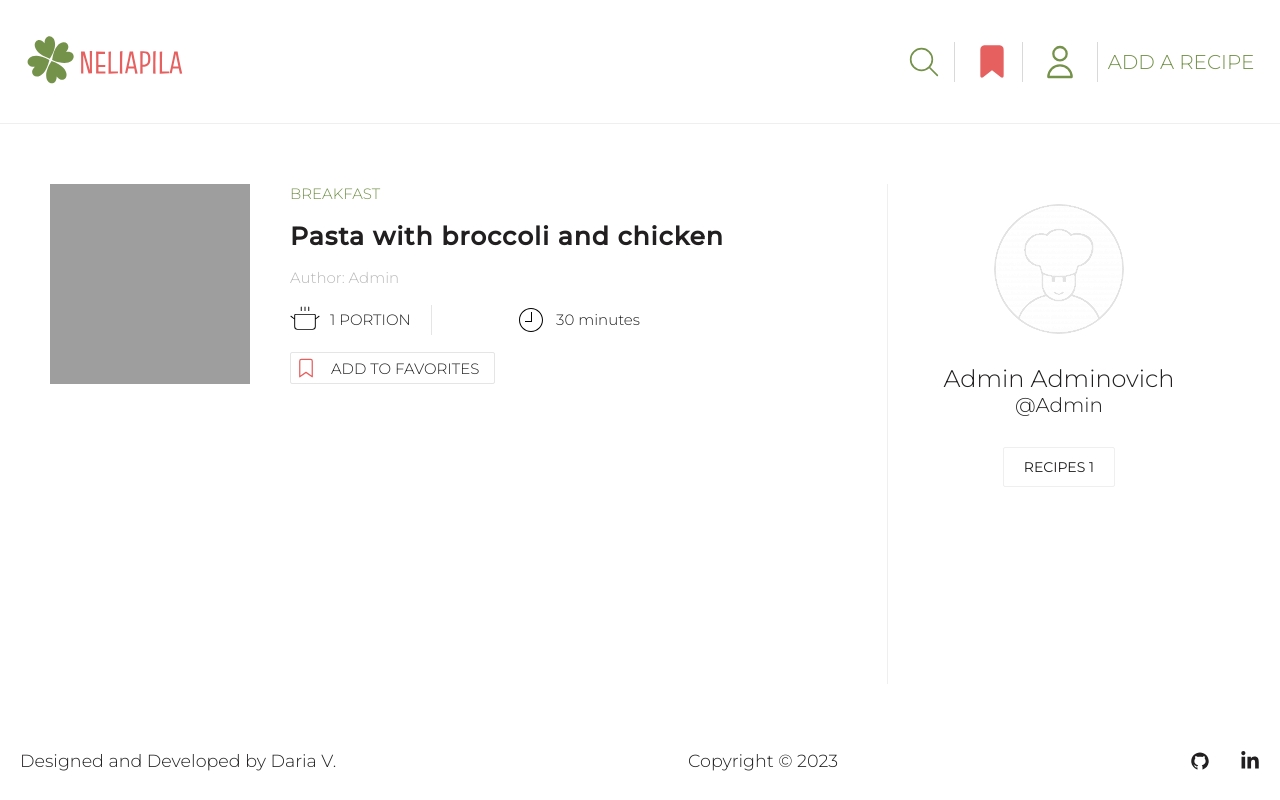
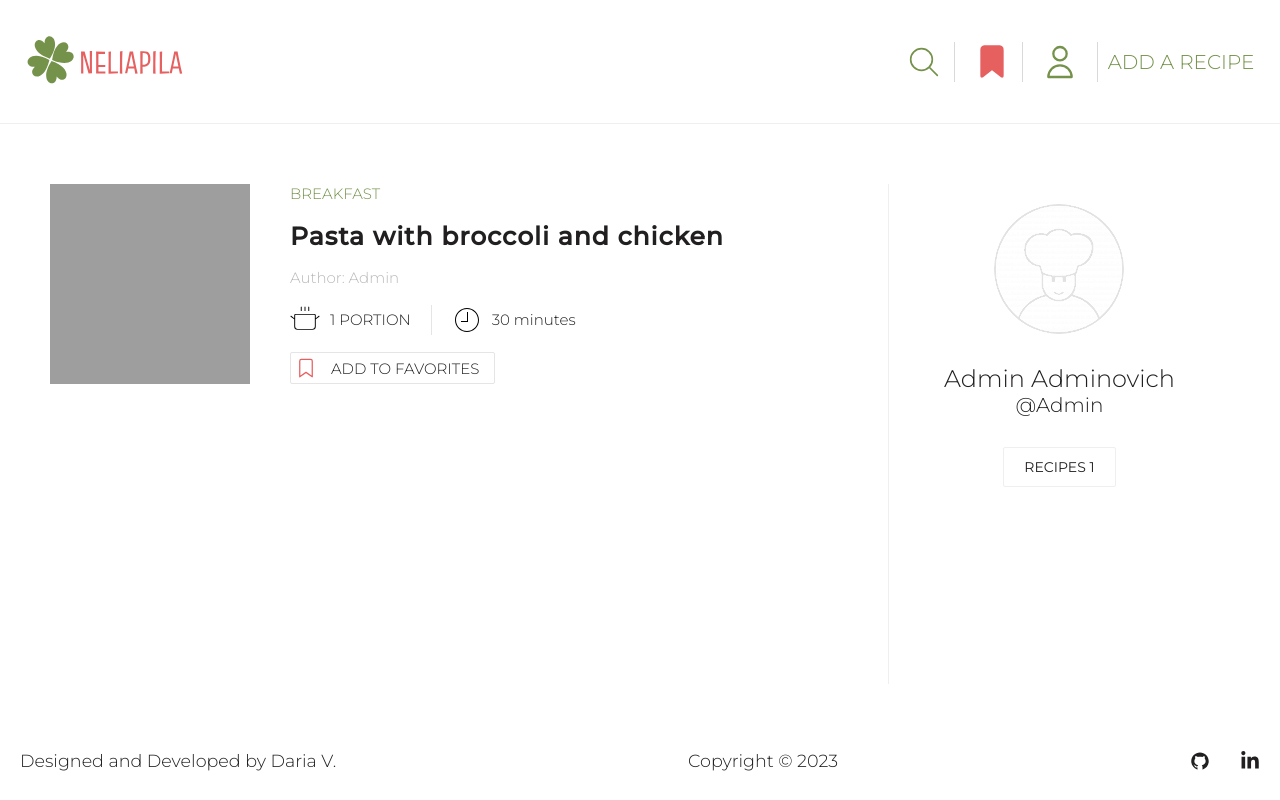
Before and after one commit to dariavarlamovaa/neliapila-healthy-recipes, a Django app: page /profile/1 in a window 1280 px wide. Run offline with Django 4.2, Linux system fonts and the light colour scheme; data comes from the database, SQL or seed files in the repository; grey boxes are pictures that could not be loaded.

Commit message:
changed styles

```diff
--- a/static/user/css/profile.css
+++ b/static/user/css/profile.css
@@ -40,6 +40,7 @@
     display: flex;
     flex-direction: row;
     margin-bottom: 70px;
+    position: relative;
 }
 
 .recipe-image {
@@ -80,11 +81,20 @@
     text-decoration: underline;
 }
 
+.on-moderation {
+    position: absolute;
+    right: 0;
+    text-transform: uppercase;
+    color: #a91313;
+    font-size: 15px;
+}
+
 .recipe-title {
     font-weight: 900;
     letter-spacing: 1px;
     line-height: 30px;
     font-size: 25px;
+    word-break: break-word;
 }
 
 .recipe-author {
@@ -98,7 +108,6 @@
     flex-direction: row;
     min-width: 250px;
     max-width: 350px;
-    justify-content: space-between;
 }
 
 .portions-details {
@@ -135,7 +144,8 @@
     display: flex;
     flex-direction: column;
     align-items: center;
-    padding-top: 20px;
+    padding: 20px 10px;
+    box-sizing: border-box;
     border-left: 1px solid;
     border-left-color: #efefef;
 }
@@ -167,7 +177,15 @@
     margin-bottom: 40px;
 }
 
-.recipes-count,
+.count-recipes {
+    margin-bottom: 40px;
+    display: flex;
+    text-align: center;
+    align-items: center;
+    flex-flow: column;
+}
+
+.count,
 .profile-edit-link {
     border: 1px solid;
     padding: 10px 20px;
@@ -175,10 +193,11 @@
     border-radius: 2px;
     text-transform: uppercase;
     font-size: 14px;
-    margin-bottom: 40px;
+    display: inline-block;
+    margin-bottom: 10px;
 }
 
-.recipes-count {
+.count {
     border-color: #efefef;
     font-weight: 400;
 }
```
